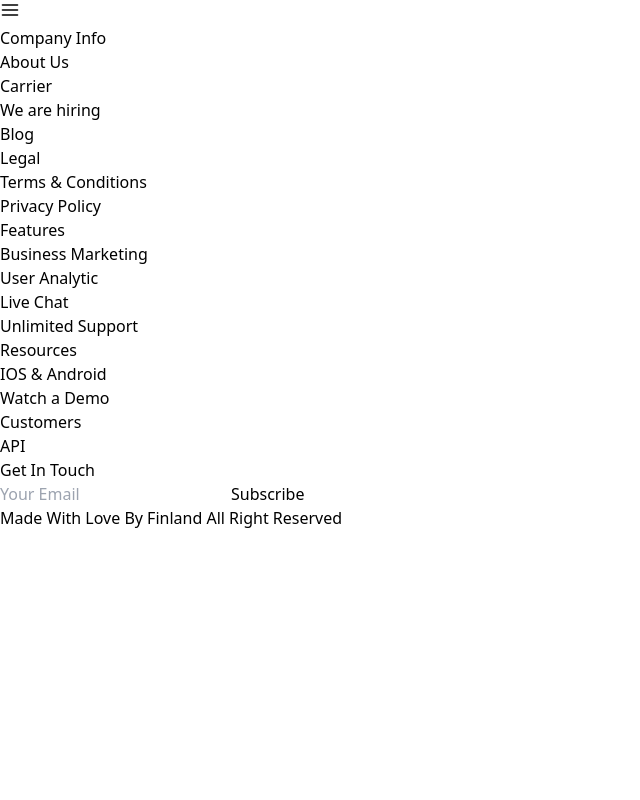
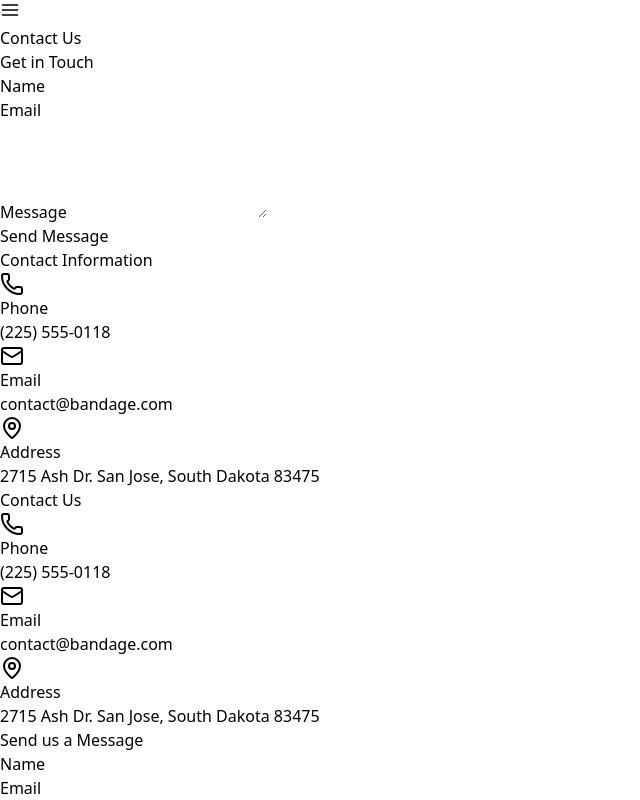
Before and after one commit to Kubra-Yesim-Tatli/GraduateProject, a React (Vite) app: page /contact in a window 1280 px wide. Shown: the part 160-960 px from the top of the page, without its empty margins (0-640 px from the left). Before the commit the page ends 800 px from the top, so only its background shows below. Built offline with nearby package versions, Linux system fonts and the light colour scheme.

Commit message:
Contact Page Created

```diff
--- a/src/App.jsx
+++ b/src/App.jsx
@@ -23,6 +23,7 @@ import OrderSuccessPage from './pages/CreateOrder/OrderSuccessPage';
 import PreviousOrdersPage from './pages/PreviousOrdersPage';
 import AboutPage from './pages/AboutPage';
 import TeamPage from './pages/TeamPage';
+import ContactPage from './pages/ContactPage';
 import { verifyToken } from './Redux/Action/authActions';
 
 // Create a wrapper component that uses Redux hooks
@@ -45,6 +46,7 @@ const AppContent = () => {
           <Route exact path="/shop" component={ShopPage} />
           <Route path="/about" component={AboutPage} />
           <Route path="/team" component={TeamPage} />
+          <Route path="/contact" component={ContactPage} />
           <Route path="/categories" component={CategoryPage} />
           <Route exact path="/shop/:gender/:categoryName/:categoryId" component={ShopPage} />
           <Route path="/shop/:gender/:categoryName/:categoryId/:productNameSlug/:productId" component={ProductDetail} />
--- /dev/null
+++ b/src/pages/ContactPage.jsx
@@ -0,0 +1,211 @@
+import React, { useState } from 'react';
+import { Phone, Mail, MapPin } from 'lucide-react';
+
+const ContactPage = () => {
+  const [formData, setFormData] = useState({
+    name: '',
+    email: '',
+    message: ''
+  });
+
+  const handleChange = (e) => {
+    setFormData({
+      ...formData,
+      [e.target.name]: e.target.value
+    });
+  };
+
+  const handleSubmit = (e) => {
+    e.preventDefault();
+    // Form submission logic would go here
+    console.log('Form submitted:', formData);
+  };
+
+  const contactInfo = [
+    {
+      icon: <Phone size={24} />,
+      title: 'Phone',
+      content: '(225) 555-0118',
+      link: 'tel:(225)555-0118'
+    },
+    {
+      icon: <Mail size={24} />,
+      title: 'Email',
+      content: 'contact@bandage.com',
+      link: 'mailto:contact@bandage.com'
+    },
+    {
+      icon: <MapPin size={24} />,
+      title: 'Address',
+      content: '2715 Ash Dr. San Jose, South Dakota 83475',
+      link: 'https://maps.google.com/?q=2715+Ash+Dr.+San+Jose,+South+Dakota+83475'
+    }
+  ];
+
+  return (
+    <div className="container mx-auto px-4 py-8">
+      {/* Desktop View */}
+      <div className="hidden md:block">
+        <h1 className="text-3xl font-bold mb-12 text-center">Contact Us</h1>
+
+        <div className="max-w-6xl mx-auto grid grid-cols-2 gap-12">
+          <div>
+            <h2 className="text-2xl font-semibold mb-6">Get in Touch</h2>
+            <form onSubmit={handleSubmit} className="space-y-6">
+              <div>
+                <label htmlFor="name" className="block text-sm font-medium text-gray-700 mb-1">
+                  Name
+                </label>
+                <input
+                  type="text"
+                  id="name"
+                  name="name"
+                  value={formData.name}
+                  onChange={handleChange}
+                  className="w-full px-4 py-2 border border-gray-300 rounded-md focus:ring-[#0891b2] focus:border-[#0891b2]"
+                  required
+                />
+              </div>
+              <div>
+                <label htmlFor="email" className="block text-sm font-medium text-gray-700 mb-1">
+                  Email
+                </label>
+                <input
+                  type="email"
+                  id="email"
+                  name="email"
+                  value={formData.email}
+                  onChange={handleChange}
+                  className="w-full px-4 py-2 border border-gray-300 rounded-md focus:ring-[#0891b2] focus:border-[#0891b2]"
+                  required
+                />
+              </div>
+              <div>
+                <label htmlFor="message" className="block text-sm font-medium text-gray-700 mb-1">
+                  Message
+                </label>
+                <textarea
+                  id="message"
+                  name="message"
+                  value={formData.message}
+                  onChange={handleChange}
+                  rows="4"
+                  className="w-full px-4 py-2 border border-gray-300 rounded-md focus:ring-[#0891b2] focus:border-[#0891b2]"
+                  required
+                ></textarea>
+              </div>
+              <button
+                type="submit"
+                className="w-full bg-[#0891b2] text-white py-2 px-4 rounded-md hover:bg-[#0891b2]/90"
+              >
+                Send Message
+              </button>
+            </form>
+          </div>
+
+          <div>
+            <h2 className="text-2xl font-semibold mb-6">Contact Information</h2>
+            <div className="space-y-8">
+              {contactInfo.map((info, index) => (
+                <a
+                  key={index}
+                  href={info.link}
+                  target="_blank"
+                  rel="noopener noreferrer"
+                  className="flex items-start space-x-4 text-gray-600 hover:text-[#0891b2]"
+                >
+                  <div className="text-[#0891b2]">{info.icon}</div>
+                  <div>
+                    <h3 className="font-medium text-gray-900">{info.title}</h3>
+                    <p>{info.content}</p>
+                  </div>
+                </a>
+              ))}
+            </div>
+          </div>
+        </div>
+      </div>
+
+      {/* Mobile View */}
+      <div className="md:hidden">
+        <h1 className="text-2xl font-bold mb-8 text-center">Contact Us</h1>
+
+        <div className="space-y-8">
+          <div className="space-y-6">
+            {contactInfo.map((info, index) => (
+              <a
+                key={index}
+                href={info.link}
+                target="_blank"
+                rel="noopener noreferrer"
+                className="flex items-start space-x-4 text-gray-600 hover:text-[#0891b2]"
+              >
+                <div className="text-[#0891b2]">{info.icon}</div>
+                <div>
+                  <h3 className="font-medium text-gray-900">{info.title}</h3>
+                  <p>{info.content}</p>
+                </div>
+              </a>
+            ))}
+          </div>
+
+          <div>
+            <h2 className="text-xl font-semibold mb-4">Send us a Message</h2>
+            <form onSubmit={handleSubmit} className="space-y-4">
+              <div>
+                <label htmlFor="mobile-name" className="block text-sm font-medium text-gray-700 mb-1">
+                  Name
+                </label>
+                <input
+                  type="text"
+                  id="mobile-name"
+                  name="name"
+                  value={formData.name}
+                  onChange={handleChange}
+                  className="w-full px-4 py-2 border border-gray-300 rounded-md focus:ring-[#0891b2] focus:border-[#0891b2]"
+                  required
+                />
+              </div>
+              <div>
+                <label htmlFor="mobile-email" className="block text-sm font-medium text-gray-700 mb-1">
+                  Email
+                </label>
+                <input
+                  type="email"
+                  id="mobile-email"
+                  name="email"
+                  value={formData.email}
+                  onChange={handleChange}
+                  className="w-full px-4 py-2 border border-gray-300 rounded-md focus:ring-[#0891b2] focus:border-[#0891b2]"
+                  required
+                />
+              </div>
+              <div>
+                <label htmlFor="mobile-message" className="block text-sm font-medium text-gray-700 mb-1">
+                  Message
+                </label>
+                <textarea
+                  id="mobile-message"
+                  name="message"
+                  value={formData.message}
+                  onChange={handleChange}
+                  rows="4"
+                  className="w-full px-4 py-2 border border-gray-300 rounded-md focus:ring-[#0891b2] focus:border-[#0891b2]"
+                  required
+                ></textarea>
+              </div>
+              <button
+                type="submit"
+                className="w-full bg-[#0891b2] text-white py-2 px-4 rounded-md hover:bg-[#0891b2]/90"
+              >
+                Send Message
+              </button>
+            </form>
+          </div>
+        </div>
+      </div>
+    </div>
+  );
+};
+
+export default ContactPage;
```
